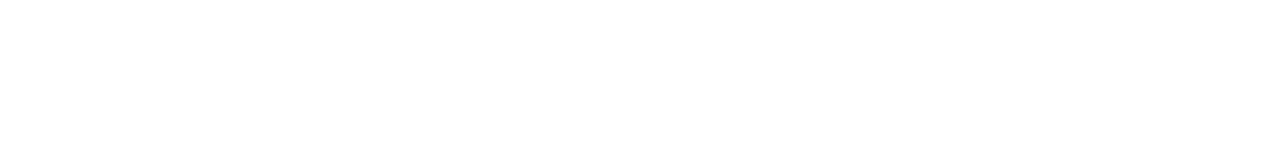
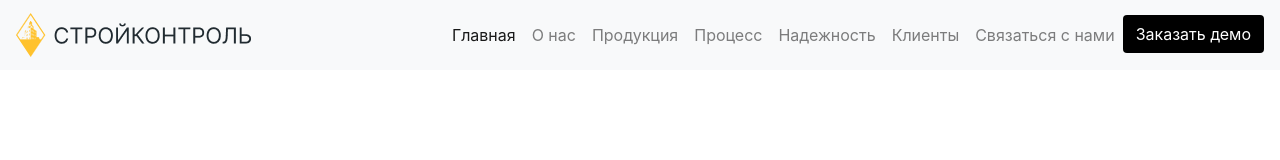
Before and after one commit to eich47/building, a website: page index.html in a window 1280 px wide. Drawn offline with nearby package versions, Linux system fonts and the light colour scheme.

Commit message:
верхнее меню

```diff
--- a/css/style.css
+++ b/css/style.css
@@ -0,0 +1,15 @@
+/*global*/
+.bg-black{
+    background-color: #000000;
+}
+
+/*navbar*/
+.menu .nav-item{
+    font-size: 14px;
+}
+
+@media (min-width: 1200px) {
+    .menu .nav-item{
+        font-size: 16px;
+    }
+}
--- a/index.html
+++ b/index.html
@@ -15,6 +15,55 @@
     <title>стройконтрол | какой-то лендинг</title>
   </head>
   <body>
+    <div class="menu">
+      <nav class="navbar navbar-expand-lg navbar-light bg-light">
+        <a class="navbar-brand" href="#"
+          ><img src="image/logo.png" alt="стройконтроль"
+        /></a>
+        <button
+          class="navbar-toggler d-lg-none"
+          type="button"
+          data-toggle="collapse"
+          data-target="#collapse-nav"
+          aria-controls="collapse-nav"
+          aria-expanded="false"
+          aria-label="Toggle navigation"
+        >
+          <span class="navbar-toggler-icon"></span>
+        </button>
+        <div class="collapse navbar-collapse" id="collapse-nav">
+          <ul class="navbar-nav mt-2 mt-lg-0 ml-sm-auto">
+            <li class="nav-item active">
+              <a class="nav-link" href="#"
+                >Главная <span class="sr-only">(current)</span></a
+              >
+            </li>
+            <li class="nav-item">
+              <a class="nav-link" href="#">О нас</a>
+            </li>
+            <li class="nav-item">
+              <a class="nav-link" href="#">Продукция</a>
+            </li>
+            <li class="nav-item">
+              <a class="nav-link" href="#">Процесс</a>
+            </li>
+            <li class="nav-item">
+              <a class="nav-link" href="#">Надежность</a>
+            </li>
+            <li class="nav-item">
+              <a class="nav-link" href="#">Клиенты</a>
+            </li>
+            <li class="nav-item">
+              <a class="nav-link" href="#">Связаться с нами</a>
+            </li>
+            <li class="nav-item">
+              <a class="btn bg-black text-white" href="#">Заказать демо</a>
+            </li>
+          </ul>
+        </div>
+      </nav>
+    </div>
+
     <!-- Optional JavaScript; choose one of the two! -->
 
     <!-- Option 1: jQuery and Bootstrap Bundle (includes Popper) -->
```
Also changed, not shown: image/logo.png (added).
